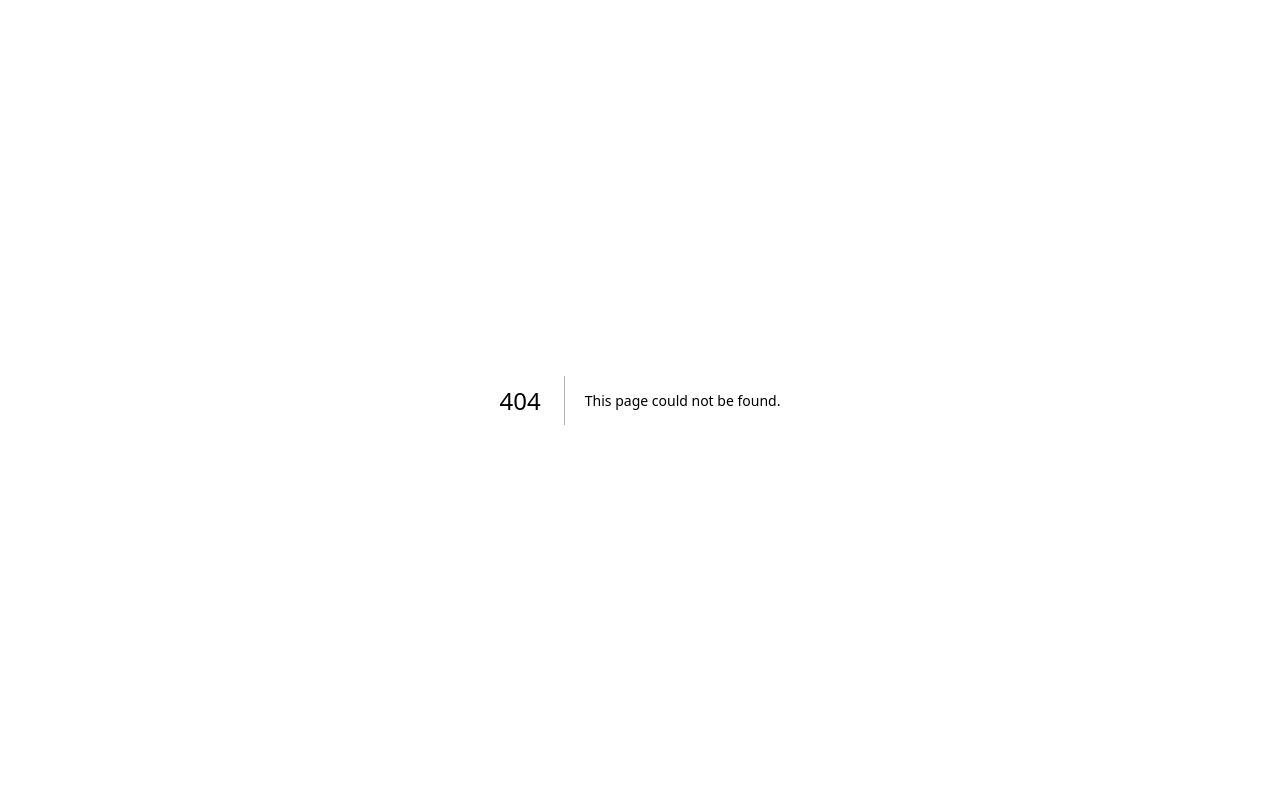
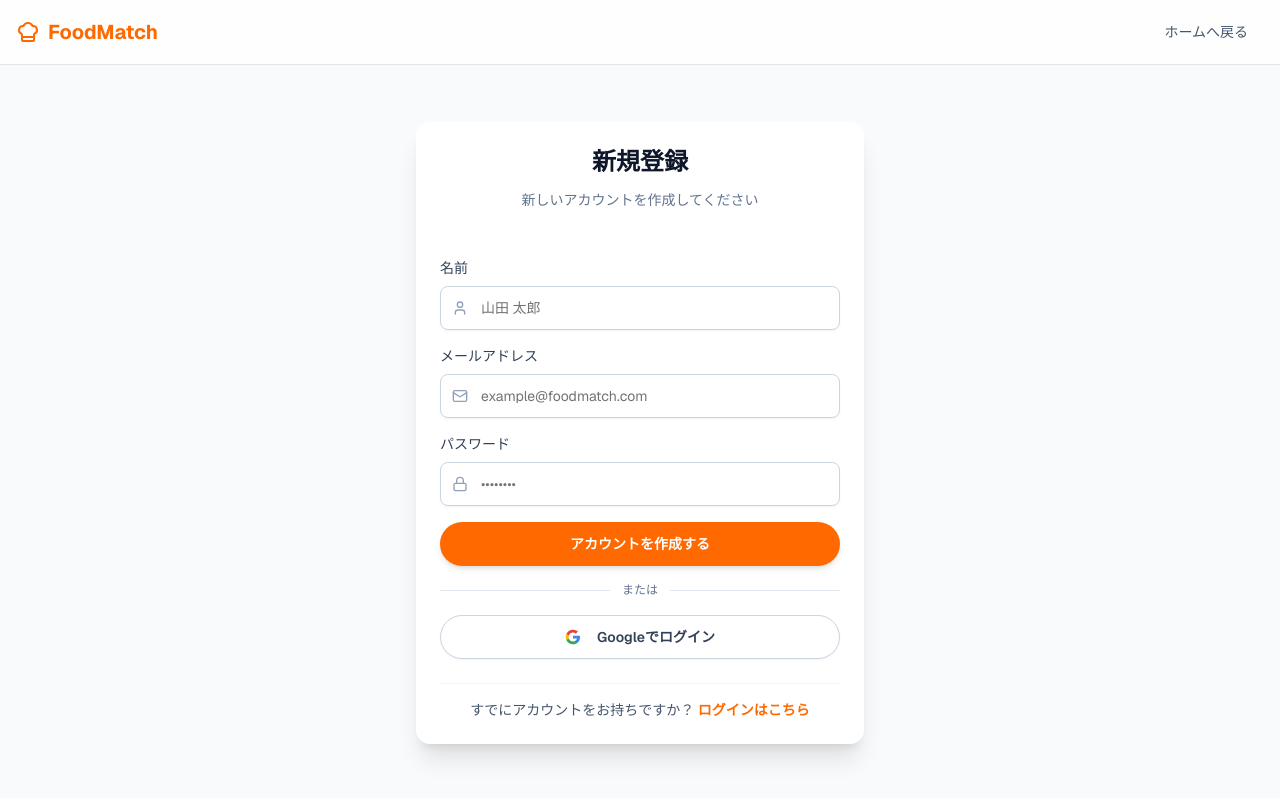
Before and after one commit to webex92-team1/ori-app-team1, a Next.js app: page /signup in a window 1280 px wide. Before the commit this address had no page. Built offline with nearby package versions, Linux system fonts and the light colour scheme.

Commit message:
新規登録画面ui作成

```diff
--- /dev/null
+++ b/src/app/signup/page.jsx
@@ -0,0 +1,189 @@
+import Link from "next/link";
+import { Button } from "@/components/ui/button";
+import {
+  Card,
+  CardContent,
+  CardDescription,
+  CardHeader,
+  CardTitle,
+} from "@/components/ui/card";
+import { Input } from "@/components/ui/input";
+import { Label } from "@/components/ui/label";
+import { Separator } from "@/components/ui/separator";
+import { ChefHat, User, Mail, Lock } from "lucide-react";
+
+export default function SignupPage() {
+  return (
+    <div className="min-h-screen bg-slate-50 flex flex-col font-sans text-slate-900">
+      {/* --- Header --- */}
+      <header className="sticky top-0 z-50 w-full border-b bg-white/80 backdrop-blur-md">
+        <div className="container mx-auto px-4 h-16 flex items-center justify-between">
+          <Link
+            href="/"
+            className="flex items-center gap-2 font-bold text-xl text-orange-500 hover:text-orange-600 transition-colors"
+          >
+            <ChefHat className="h-6 w-6" />
+            <span>FoodMatch</span>
+          </Link>
+          <Button
+            variant="ghost"
+            asChild
+            className="text-slate-600 hover:text-orange-500"
+          >
+            <Link href="/">ホームへ戻る</Link>
+          </Button>
+        </div>
+      </header>
+
+      {/* --- Main Content --- */}
+      <main className="flex-1 flex items-center justify-center px-4 py-12">
+        <Card className="w-full max-w-md border-none shadow-xl bg-white">
+          <CardHeader className="space-y-1 text-center pb-6">
+            <CardTitle className="text-2xl font-bold text-slate-900">
+              新規登録
+            </CardTitle>
+            <CardDescription className="text-slate-500">
+              新しいアカウントを作成してください
+            </CardDescription>
+          </CardHeader>
+
+          <CardContent className="space-y-6">
+            {/* --- Name, Email & Password Form --- */}
+            <form className="space-y-4">
+              {/* Name Input */}
+              <div className="space-y-2">
+                <Label
+                  htmlFor="name"
+                  className="text-sm font-medium text-slate-700"
+                >
+                  名前
+                </Label>
+                <div className="relative">
+                  <User className="absolute left-3 top-1/2 -translate-y-1/2 h-4 w-4 text-slate-400" />
+                  <Input
+                    id="name"
+                    name="name"
+                    type="text"
+                    placeholder="山田 太郎"
+                    className="pl-10 h-11 border-slate-300 focus:border-orange-500 focus:ring-orange-500"
+                    required
+                  />
+                </div>
+                {/* TODO: バリデーションエラー表示エリア */}
+                {/* <p className="text-xs text-red-500 mt-1">名前を入力してください</p> */}
+              </div>
+
+              {/* Email Input */}
+              <div className="space-y-2">
+                <Label
+                  htmlFor="email"
+                  className="text-sm font-medium text-slate-700"
+                >
+                  メールアドレス
+                </Label>
+                <div className="relative">
+                  <Mail className="absolute left-3 top-1/2 -translate-y-1/2 h-4 w-4 text-slate-400" />
+                  <Input
+                    id="email"
+                    name="email"
+                    type="email"
+                    placeholder="example@foodmatch.com"
+                    className="pl-10 h-11 border-slate-300 focus:border-orange-500 focus:ring-orange-500"
+                    required
+                  />
+                </div>
+                {/* TODO: バリデーションエラー表示エリア */}
+                {/* <p className="text-xs text-red-500 mt-1">メールアドレスの形式が正しくありません</p> */}
+              </div>
+
+              {/* Password Input */}
+              <div className="space-y-2">
+                <Label
+                  htmlFor="password"
+                  className="text-sm font-medium text-slate-700"
+                >
+                  パスワード
+                </Label>
+                <div className="relative">
+                  <Lock className="absolute left-3 top-1/2 -translate-y-1/2 h-4 w-4 text-slate-400" />
+                  <Input
+                    id="password"
+                    name="password"
+                    type="password"
+                    placeholder="••••••••"
+                    className="pl-10 h-11 border-slate-300 focus:border-orange-500 focus:ring-orange-500"
+                    required
+                  />
+                </div>
+                {/* TODO: バリデーションエラー表示エリア */}
+                {/* <p className="text-xs text-red-500 mt-1">パスワードは6文字以上で入力してください</p> */}
+              </div>
+
+              {/* Signup Button */}
+              <Button
+                type="submit"
+                className="w-full bg-orange-500 hover:bg-orange-600 text-white h-11 rounded-full font-semibold shadow-md hover:shadow-lg transition-all"
+              >
+                {/* TODO: onClick時にFirebase Auth createUserWithEmailAndPassword() を実行 */}
+                {/* TODO: ローディング中は <Spinner /> を表示し、ボタンを disabled にする */}
+                アカウントを作成する
+              </Button>
+            </form>
+
+            {/* --- Divider --- */}
+            <div className="relative">
+              <Separator className="bg-slate-200" />
+              <span className="absolute left-1/2 top-1/2 -translate-x-1/2 -translate-y-1/2 bg-white px-3 text-xs text-slate-500">
+                または
+              </span>
+            </div>
+
+            {/* --- Google Signup Button --- */}
+            <Button
+              variant="outline"
+              className="w-full h-11 border-slate-300 text-slate-700 hover:bg-slate-50 rounded-full font-semibold"
+            >
+              {/* TODO: onClick時にFirebase Auth signInWithPopup(googleProvider) を実行 */}
+              <svg
+                className="mr-2 h-5 w-5"
+                viewBox="0 0 24 24"
+                xmlns="http://www.w3.org/2000/svg"
+              >
+                <path
+                  d="M22.56 12.25c0-.78-.07-1.53-.2-2.25H12v4.26h5.92c-.26 1.37-1.04 2.53-2.21 3.31v2.77h3.57c2.08-1.92 3.28-4.74 3.28-8.09z"
+                  fill="#4285F4"
+                />
+                <path
+                  d="M12 23c2.97 0 5.46-.98 7.28-2.66l-3.57-2.77c-.98.66-2.23 1.06-3.71 1.06-2.86 0-5.29-1.93-6.16-4.53H2.18v2.84C3.99 20.53 7.7 23 12 23z"
+                  fill="#34A853"
+                />
+                <path
+                  d="M5.84 14.09c-.22-.66-.35-1.36-.35-2.09s.13-1.43.35-2.09V7.07H2.18C1.43 8.55 1 10.22 1 12s.43 3.45 1.18 4.93l2.85-2.22.81-.62z"
+                  fill="#FBBC05"
+                />
+                <path
+                  d="M12 5.38c1.62 0 3.06.56 4.21 1.64l3.15-3.15C17.45 2.09 14.97 1 12 1 7.7 1 3.99 3.47 2.18 7.07l3.66 2.84c.87-2.6 3.3-4.53 6.16-4.53z"
+                  fill="#EA4335"
+                />
+              </svg>
+              Googleでログイン
+            </Button>
+
+            {/* --- Login Link --- */}
+            <div className="text-center pt-4 border-t border-slate-100">
+              <p className="text-sm text-slate-600">
+                すでにアカウントをお持ちですか？{" "}
+                <Link
+                  href="/login"
+                  className="font-semibold text-orange-500 hover:text-orange-600 hover:underline"
+                >
+                  ログインはこちら
+                </Link>
+              </p>
+            </div>
+          </CardContent>
+        </Card>
+      </main>
+    </div>
+  );
+}
```
